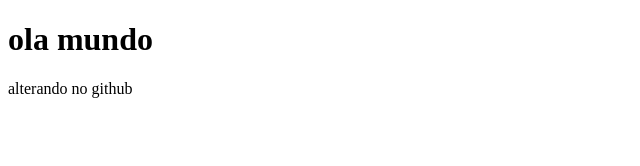
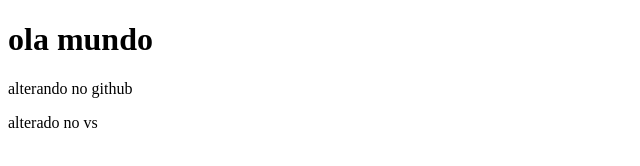
Before and after one commit to Zumixdjix1/text-11, a plain HTML site: page index.html in a window 1280 px wide. Shown: the whole page, without its empty margins (0-640 px from the left). Drawn offline with Linux system fonts and the light colour scheme.

Commit message:
refector: alter index.html

```diff
--- a/index.html
+++ b/index.html
@@ -8,5 +8,6 @@
 <body>
     <h1>ola mundo </h1>
     <p> alterando no github </p>
+    <p>alterado no vs</p>
 </body>
 </html>
```
